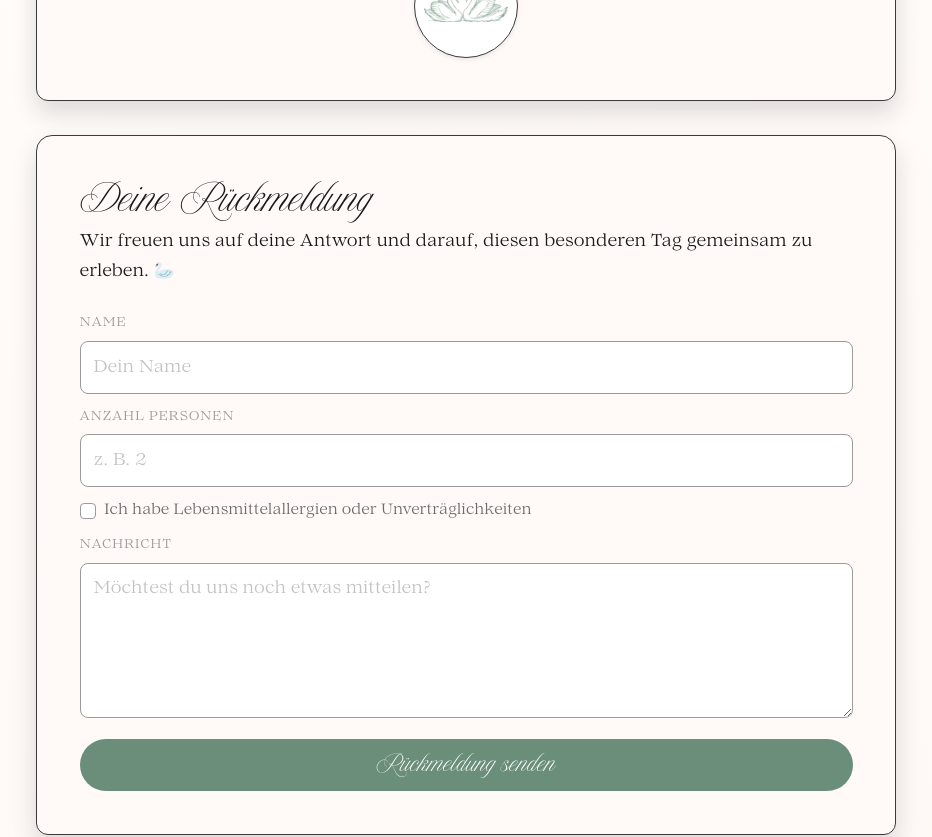
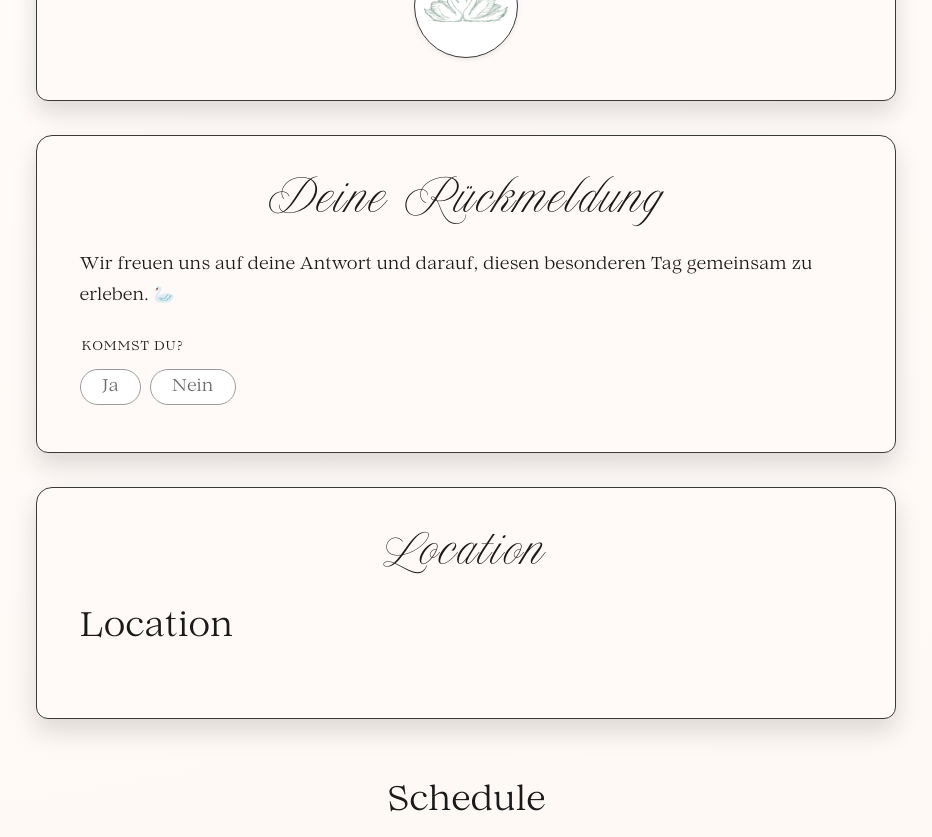
Before and after one commit to derdampflok/hochzeit-kathrin, a React (Vite) app: page / in a window 1280 px wide. Shown: the part 760-1597 px from the top of the page, without its empty margins (174-1106 px from the left). Built offline with nearby package versions, Linux system fonts and the light colour scheme.

Commit message:
add attendance toggle

```diff
--- a/src/components/Card.scss
+++ b/src/components/Card.scss
@@ -1,7 +1,6 @@
 @use '../styles/design-system' as ds;
 
 .card {
-  // Base card styling using botanical minimalist aesthetic
   @include ds.card-base;
   @include ds.transition-smooth;
 
@@ -15,16 +14,6 @@
   max-width: 860px;
   width: 100%;
 
-  // Ensure content doesn't overflow
-  overflow: visible; // Changed to visible to show botanical borders
-
-  // Position context for absolutely positioned botanical borders
-  position: relative;
-
-  // Variant: Memories section (grid container, no padding on card)
-  // Padding handled at grid level inside CardContent
-
-  // Variant: RSVP section (form container, default styling)
 
   // Hover state (subtle lift and shadow enhancement)
   &:hover {
--- a/src/components/Location.tsx
+++ b/src/components/Location.tsx
@@ -1,5 +1,16 @@
+import Card from "./Card"
+import CardContent from "./CardContent"
+import CardHeader from "./CardHeader"
+
 function Location() {
-    return <h1>Location</h1>
+    return (
+        <Card>
+            <CardHeader title="Location"></CardHeader>
+            <CardContent>
+                <h1>Location</h1>
+            </CardContent>
+        </Card>
+    )
 }
 
 export default Location
--- a/src/components/RsvpSection.scss
+++ b/src/components/RsvpSection.scss
@@ -39,16 +39,6 @@
   animation: rsvp-spin 0.9s linear infinite;
 }
 
-// Main title
-.rsvp__title {
-  margin: 0;
-  font-family: ds.$font-display;
-  font-size: clamp(1.5rem, 4.2vw, 1.875rem); // Responsive
-  color: ds.$color-text-primary;
-  letter-spacing: ds.$letter-spacing-tight;
-  font-weight: ds.$weight-regular;
-}
-
 // Subtitle note
 .rsvp__note {
   margin-top: ds.$space-2;
@@ -60,10 +50,18 @@
 
 // Thank you section
 .rsvp__thank-you {
-  min-height: 260px;
+  min-height: 200px;
   display: grid;
   align-content: center;
   gap: ds.$space-2;
+
+  h2 {
+    margin: 0;
+    font-size: clamp(1.5rem, 4.2vw, 1.875rem); // Responsive
+    color: ds.$color-text-primary;
+    letter-spacing: ds.$letter-spacing-tight;
+    font-weight: ds.$weight-regular;
+  }
 }
 
 // Form styling
@@ -74,7 +72,7 @@
 
   // Labels for form fields
   label {
-    color: ds.$color-text-muted;
+    color: ds.$color-text-primary;
     text-transform: uppercase;
     letter-spacing: ds.$letter-spacing-wide;
     font-size: ds.$font-size-xs;
@@ -109,7 +107,7 @@
   }
 
   // Button styling (submit button)
-  button {
+  button[type='submit'] {
     margin-top: ds.$space-2;
     border: ds.$border-width-thin solid rgba(ds.$color-accent, 0.4);
     border-radius: ds.$radius-pill;
@@ -230,6 +228,56 @@
   }
 }
 
+// Attendance radio selector (Kommst du? Ja/Nein)
+.rsvp__attendance {
+  border: none;
+  margin: 0 0 5px;
+  padding: 0;
+}
+
+.rsvp__attendance-legend {
+  text-transform: uppercase;
+  letter-spacing: ds.$letter-spacing-wide;
+  font-size: ds.$font-size-xs;
+  font-weight: ds.$weight-semibold;
+  font-family: ds.$font-body;
+  margin-bottom: ds.$space-3;
+}
+
+.rsvp__attendance-options {
+  display: flex;
+  gap: ds.$space-2;
+}
+
+.rsvp__attendance-option {
+  display: inline-flex;
+  align-items: center;
+  padding: ds.$space-2 ds.$space-5;
+  border-radius: ds.$radius-pill;
+  border: ds.$border-width-thin solid ds.$color-border-secondary;
+  background: ds.$color-bg-primary;
+  color: ds.$color-text-secondary;
+  font-family: ds.$font-body;
+  font-size: ds.$font-size-base;
+  cursor: pointer;
+  user-select: none;
+  @include ds.transition-smooth;
+
+  &:hover {
+    border-color: ds.$color-accent;
+  }
+
+  &--selected {
+    background: ds.$color-accent;
+    border-color: ds.$color-accent;
+    color: ds.$color-text-primary;
+  }
+
+  &:focus-within {
+    @include ds.focus-ring;
+  }
+}
+
 // ============================================================================
 // ANIMATIONS
 // ============================================================================
--- a/src/components/RsvpSection.tsx
+++ b/src/components/RsvpSection.tsx
@@ -3,6 +3,9 @@ import { Card } from './Card'
 import { CardContent } from './CardContent'
 import './RsvpSection.scss'
 import { submitRsvp } from '../services/rsvpService'
+import CardHeader from './CardHeader'
+
+type Attendance = 'ja' | 'nein'
 
 type FormErrors = {
   guestName?: string
@@ -24,6 +27,7 @@ function RsvpSection() {
   const [submitError, setSubmitError] = useState(false)
   const [formErrors, setFormErrors] = useState<FormErrors>({})
   const [hasDietaryRestrictions, setHasDietaryRestrictions] = useState(false)
+  const [attendance, setAttendance] = useState<Attendance | null>(null)
 
   const submitErrorRef = useRef<HTMLDivElement>(null)
 
@@ -53,22 +57,37 @@ function RsvpSection() {
     clearFieldError('guestCount')
   }
 
+  const handleAttendanceChange = (value: Attendance) => {
+    setAttendance(value)
+    if (value === 'nein') {
+      setHasDietaryRestrictions(false)
+      setFormErrors({})
+    }
+  }
+
   const handleSubmit = async (event: FormEvent<HTMLFormElement>) => {
     event.preventDefault()
+
+    if (!attendance) return
 
     const formElement = event.currentTarget
     const formData = new FormData(formElement)
     const guestName = String(formData.get('guestName') ?? '').trim()
-    const guestCountRaw = String(formData.get('guestCount') ?? '').trim()
     const nextErrors: FormErrors = {}
 
     if (!guestName) {
       nextErrors.guestName = 'Bitte gib deinen Namen ein.'
     }
 
-    const guestCount = Number.parseInt(guestCountRaw, 10)
-    if (!guestCountRaw || Number.isNaN(guestCount) || guestCount < 1) {
+    let guestCount: number | undefined
+    if (attendance === 'ja') {
+      const guestCountRaw = String(formData.get('guestCount') ?? '').trim()
+      const parsed = Number.parseInt(guestCountRaw, 10)
+      if (!guestCountRaw || Number.isNaN(parsed) || parsed < 1) {
         nextErrors.guestCount = 'Bitte gib eine gültige Anzahl an Personen ein.'
+      } else {
+        guestCount = parsed
+      }
     }
 
     if (Object.keys(nextErrors).length > 0) {
@@ -78,8 +97,11 @@ function RsvpSection() {
 
     setFormErrors({})
     setSubmitError(false)
-    const guestMessage = String(formData.get('guestMessage') ?? '').trim()
-    const dietaryRestrictions = hasDietaryRestrictions
+
+    const guestMessage = attendance === 'ja'
+      ? String(formData.get('guestMessage') ?? '').trim()
+      : ''
+    const dietaryRestrictions = attendance === 'ja' && hasDietaryRestrictions
       ? String(formData.get('dietaryRestrictions') ?? '').trim()
       : ''
 
@@ -91,6 +113,7 @@ function RsvpSection() {
         guestCount,
         guestMessage,
         dietaryRestrictions,
+        attendance,
       })
 
       setIsSubmitted(true)
@@ -113,10 +136,12 @@ function RsvpSection() {
         </div>
       )}
 
+      <CardHeader title="Deine Rückmeldung" />
+
       <CardContent className="rsvp__content">
         {isSubmitted ? (
           <section className="rsvp__thank-you" aria-label="Vielen Dank">
-            <h2 className="rsvp__title">Vielen Dank!</h2>
+            <h2>Vielen Dank!</h2>
             <p className="rsvp__note">
               Deine Rückmeldung ist bei uns angekommen. Wir freuen uns sehr, dich an
               unserem besonderen Tag dabei zu haben. ✨
@@ -124,13 +149,31 @@ function RsvpSection() {
           </section>
         ) : (
           <>
-            <h2 className="rsvp__title">Deine Rückmeldung</h2>
             <p className="rsvp__note">
               Wir freuen uns auf deine Antwort und darauf, diesen besonderen Tag gemeinsam
               zu erleben. 🦢
             </p>
 
             <form className="rsvp__form" onSubmit={handleSubmit} noValidate>
+              <fieldset className="rsvp__attendance">
+                <legend className="rsvp__attendance-legend">Kommst du?</legend>
+                <div className="rsvp__attendance-options">
+                  {(['ja', 'nein'] as const).map((value) => (
+                    <button
+                      key={value}
+                      type="button"
+                      className={`rsvp__attendance-option${attendance === value ? ' rsvp__attendance-option--selected' : ''}`}
+                      onClick={() => handleAttendanceChange(value)}
+                      aria-pressed={attendance === value}
+                    >
+                      {value === 'ja' ? 'Ja' : 'Nein'}
+                    </button>
+                  ))}
+                </div>
+              </fieldset>
+
+              {attendance !== null && (
+                <>
                   <label htmlFor="guestName">Name</label>
                   <input
                     id="guestName"
@@ -148,7 +191,11 @@ function RsvpSection() {
                       {formErrors.guestName}
                     </p>
                   )}
+                </>
+              )}
 
+              {attendance === 'ja' && (
+                <>
                   <label htmlFor="guestCount">Anzahl Personen</label>
                   <input
                     id="guestCount"
@@ -201,10 +248,14 @@ function RsvpSection() {
                     rows={5}
                     placeholder="Möchtest du uns noch etwas mitteilen?"
                   />
+                </>
+              )}
 
+              {attendance !== null && (
                 <button type="submit" disabled={isSubmitting}>
                   Rückmeldung senden
                 </button>
+              )}
 
               {submitError && (
                 <div className="rsvp__submit-error" role="alert" ref={submitErrorRef}>
--- a/src/services/rsvpService.ts
+++ b/src/services/rsvpService.ts
@@ -3,9 +3,10 @@ const apiKey: string = import.meta.env.VITE_API_PUBLICKEY;
 
 export type RsvpForm = {
     guestName: string
-    guestCount: number
+    guestCount?: number
     guestMessage: string
     dietaryRestrictions: string
+    attendance: 'ja' | 'nein'
 }
 
 export async function submitRsvp(form: RsvpForm): Promise<void> {
--- a/src/styles/_design-system.scss
+++ b/src/styles/_design-system.scss
@@ -151,7 +151,7 @@ $shadow-card: $shadow-lg;
 $shadow-button: 0 4px 12px rgba(26, 26, 26, 0.18);
 
 // Hover/Lifted State
-$shadow-hover: 0 6px 16px rgba(26, 26, 26, 0.12);
+$shadow-hover: 0 24px 48px rgba(26, 26, 26, 0.28);
 
 // ============================================================================
 // BORDERS (Clean, Defined Structure)
```
Lines whose indentation alone changed are shown as unchanged.
